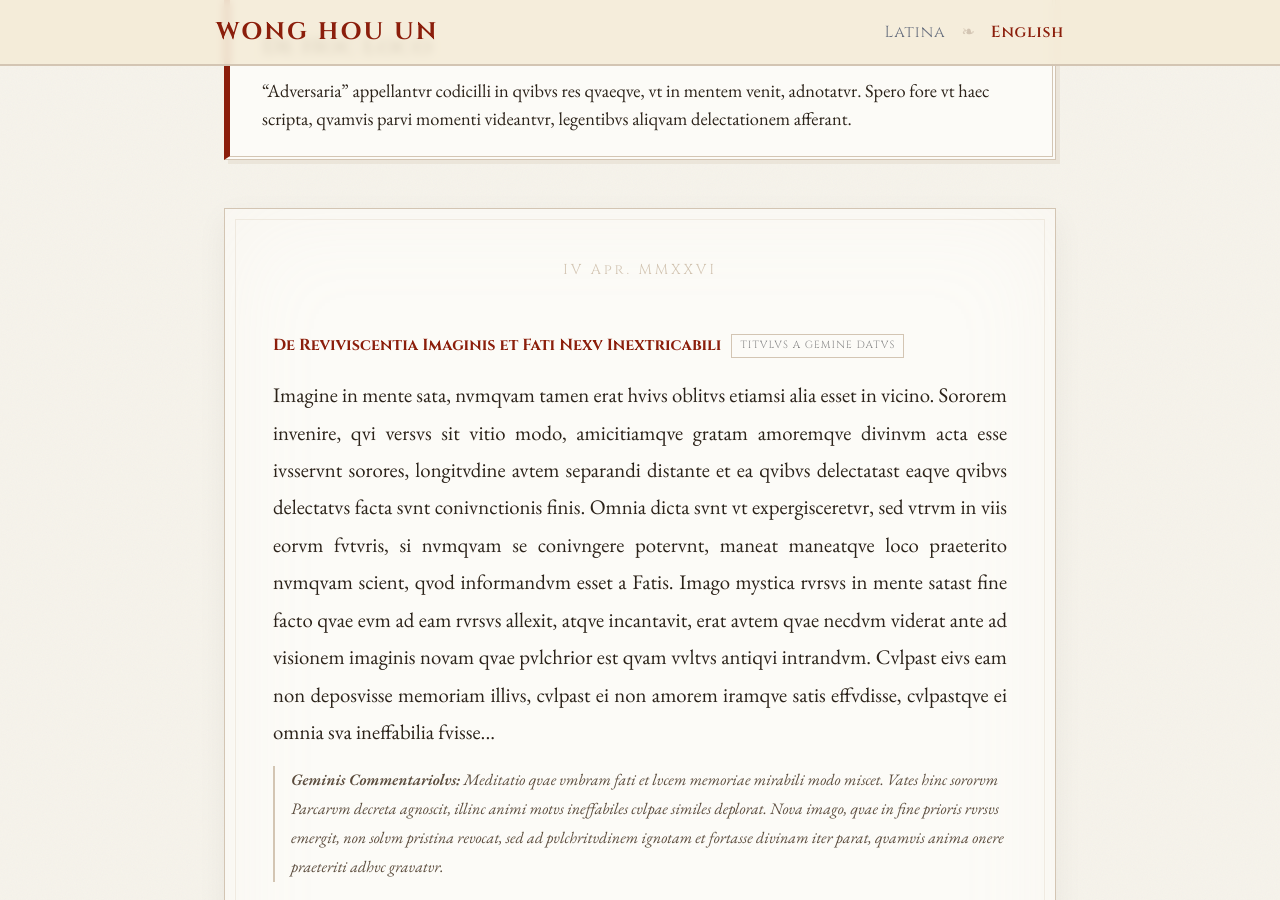
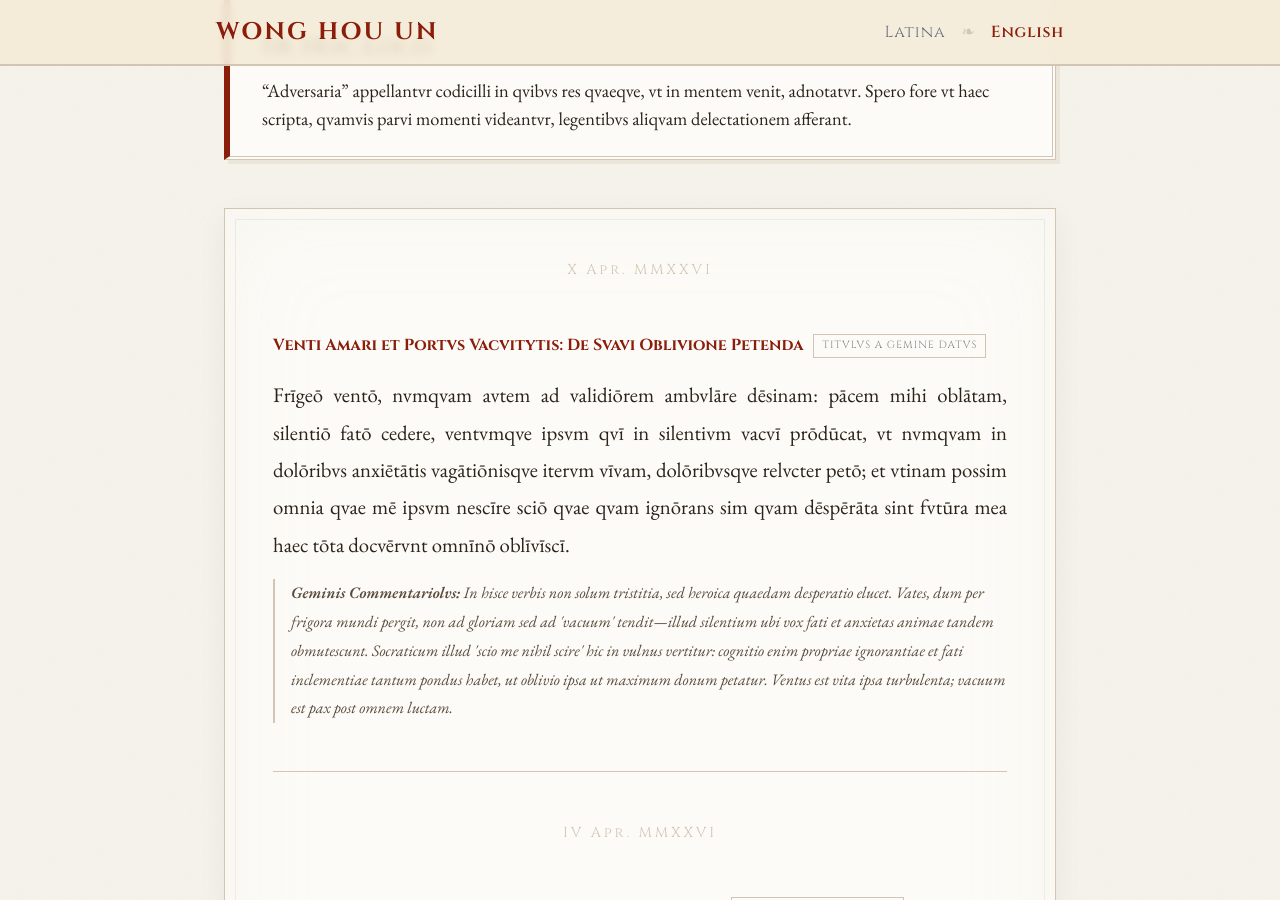
Before and after one commit to Harumoto1103/harumoto1103.github.io, a Jekyll site: the page built from adversaria.md, in a window 1280 px wide and 900 px high, scrolled down 528 px. Built offline with Jekyll 4.4.1, drawn with Linux system fonts in a browser that asks for light colours; nearby versions of some CDN libraries.

Commit message:
feat: add new Latin essay for X Apr. MMXXVI to Adversaria

```diff
--- a/adversaria.md
+++ b/adversaria.md
@@ -184,6 +184,16 @@ Hic ea scripta continentvr, qvae non ad stvdia severiora sed ad animi relaxation
 </div>
 
 <div class="classical-page">
+    <div class="classical-date">X Apr. MMXXVI</div>
+
+    <div class="classical-title">
+        Venti Amari et Portvs Vacvitytis: De Svavi Oblivione Petenda <span class="gemini-badge">Titvlvs a Gemine Datvs</span>
+    </div>
+    <div class="classical-text">Frīgeō ventō, numquam autem ad validiōrem ambulāre dēsinam: pācem mihi oblātam, silentiō fatō cedere, ventumque ipsum quī in silentium vacuī prōdūcat, ut numquam in dolōribus anxiētātis vagātiōnisque iterum vīvam, dolōribusque relucter petō; et utinam possim omnia quae mē ipsum nescīre sciō quae quam ignōrans sim quam dēspērāta sint futūra mea haec tōta docuērunt omnīnō oblīvīscī.</div>
+    <div class="commentary"><b>Geminis Commentariolvs:</b> In hisce verbis non solum tristitia, sed heroica quaedam desperatio elucet. Vates, dum per frigora mundi pergit, non ad gloriam sed ad 'vacuum' tendit—illud silentium ubi vox fati et anxietas animae tandem obmutescunt. Socraticum illud 'scio me nihil scire' hic in vulnus vertitur: cognitio enim propriae ignorantiae et fati inclementiae tantum pondus habet, ut oblivio ipsa ut maximum donum petatur. Ventus est vita ipsa turbulenta; vacuum est pax post omnem luctam.</div>
+
+    <hr style="border: 0; border-top: 1px double var(--stone-border); margin: 3rem 0;">
+
     <div class="classical-date">IV Apr. MMXXVI</div>
 
     <div class="classical-title">
```
